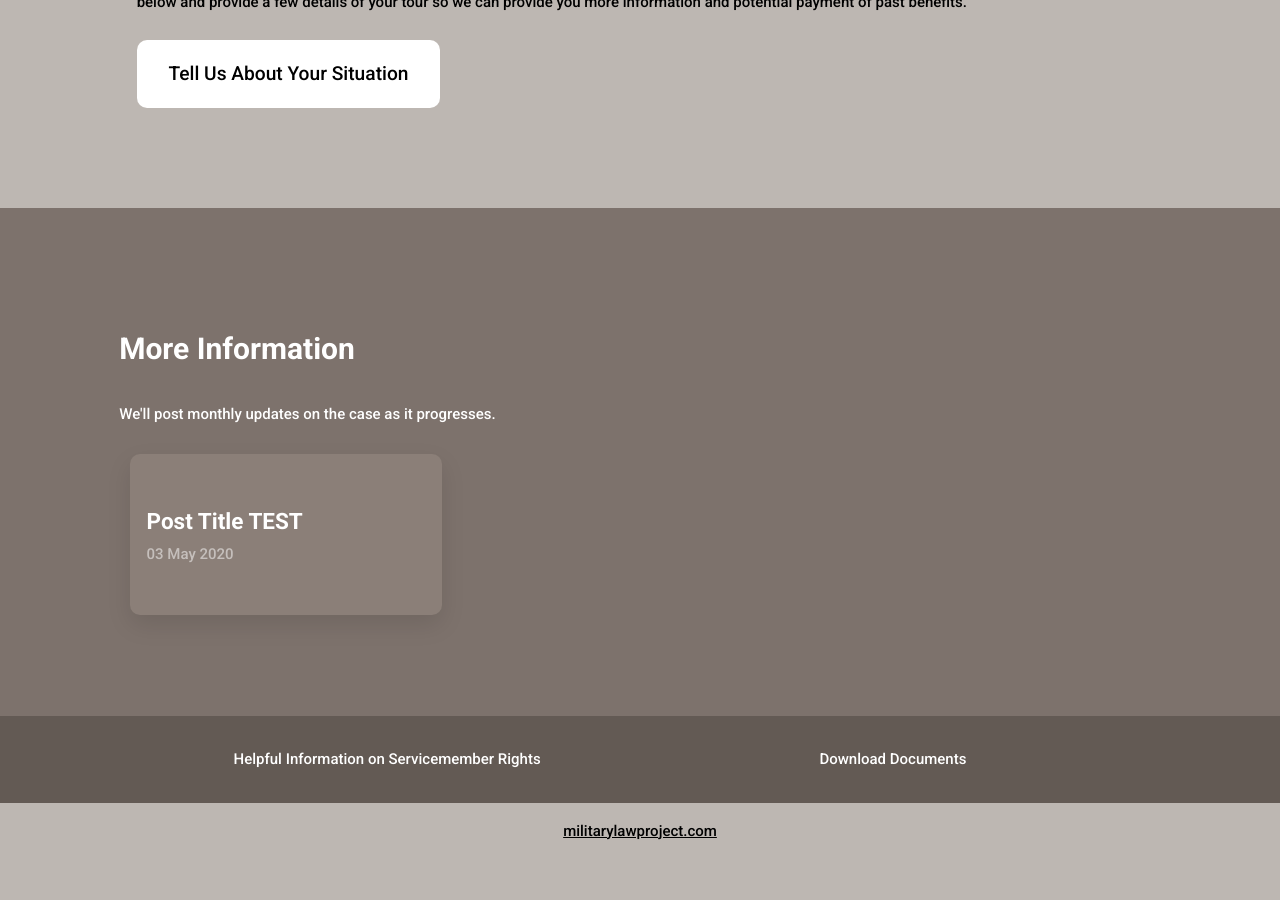
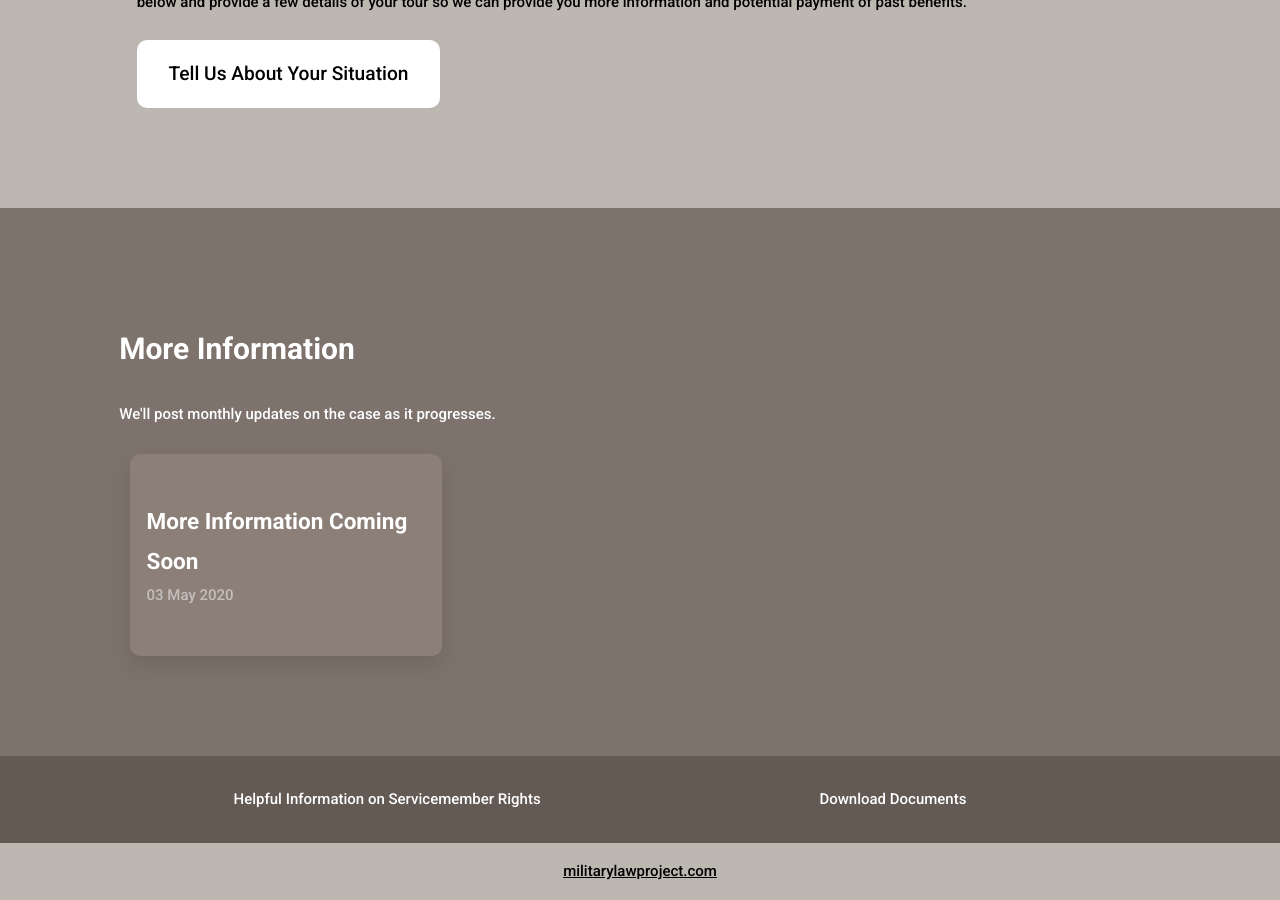
Before and after one commit to joshwcorbett/themilitarylawproject.github.io, a Jekyll site: the page built from index.html, in a window 1280 px wide and 900 px high, scrolled down 1919 px. Built offline with Jekyll 4.4.1, drawn with Linux system fonts in a browser that asks for light colours; before the commit the page ends 2779 px from its top, so only the background shows below that.

Commit message:
Update from Forestry.io Jim Renne updated _posts/2020-05-03-post-title-test.md

```diff
--- a/_posts/2020-05-03-post-title-test.md
+++ b/_posts/2020-05-03-post-title-test.md
@@ -1,5 +1,5 @@
 ---
-title: Post Title  TEST
+title: More Information Coming Soon
 
 ---
  More information coming soon
```
